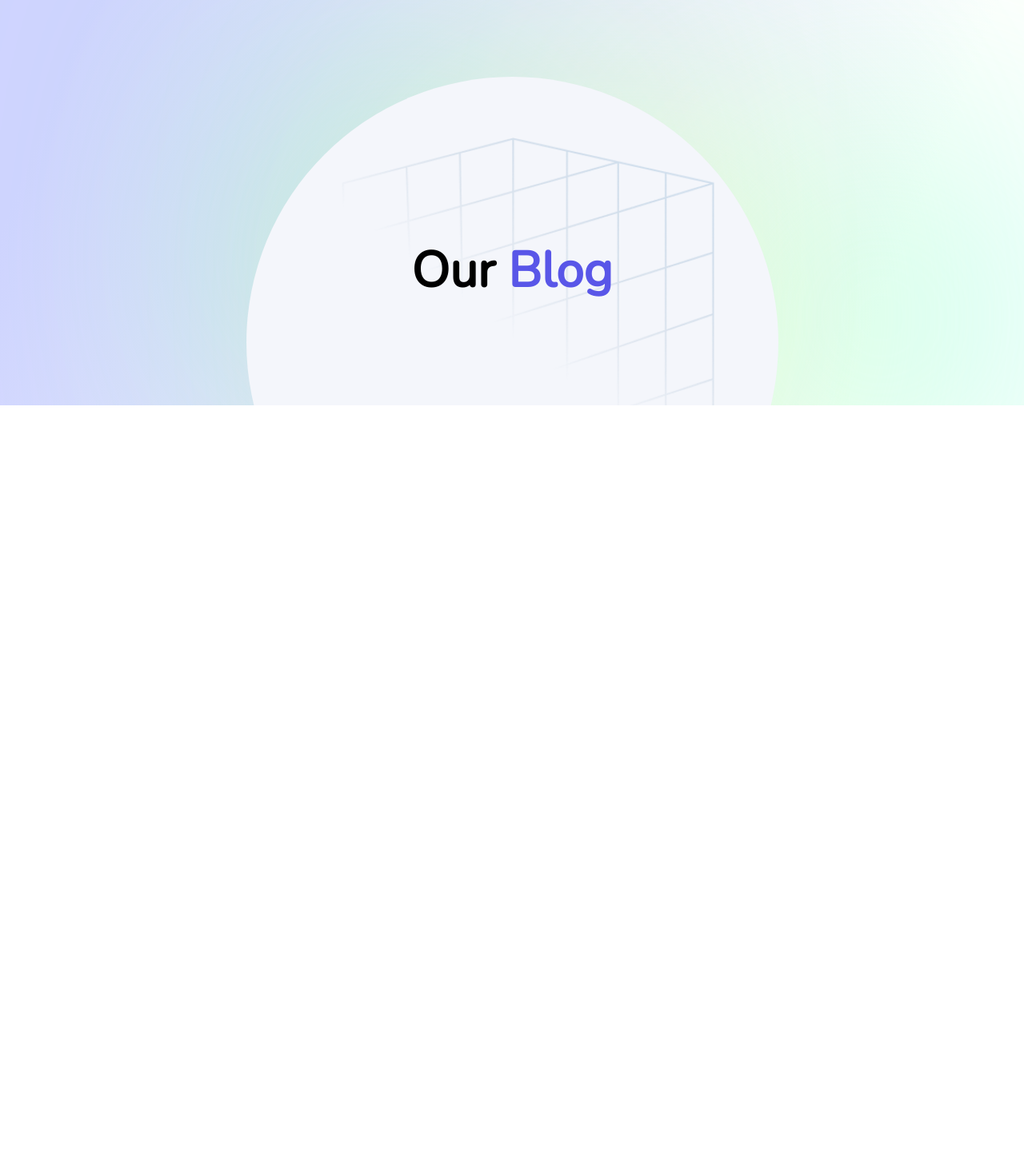
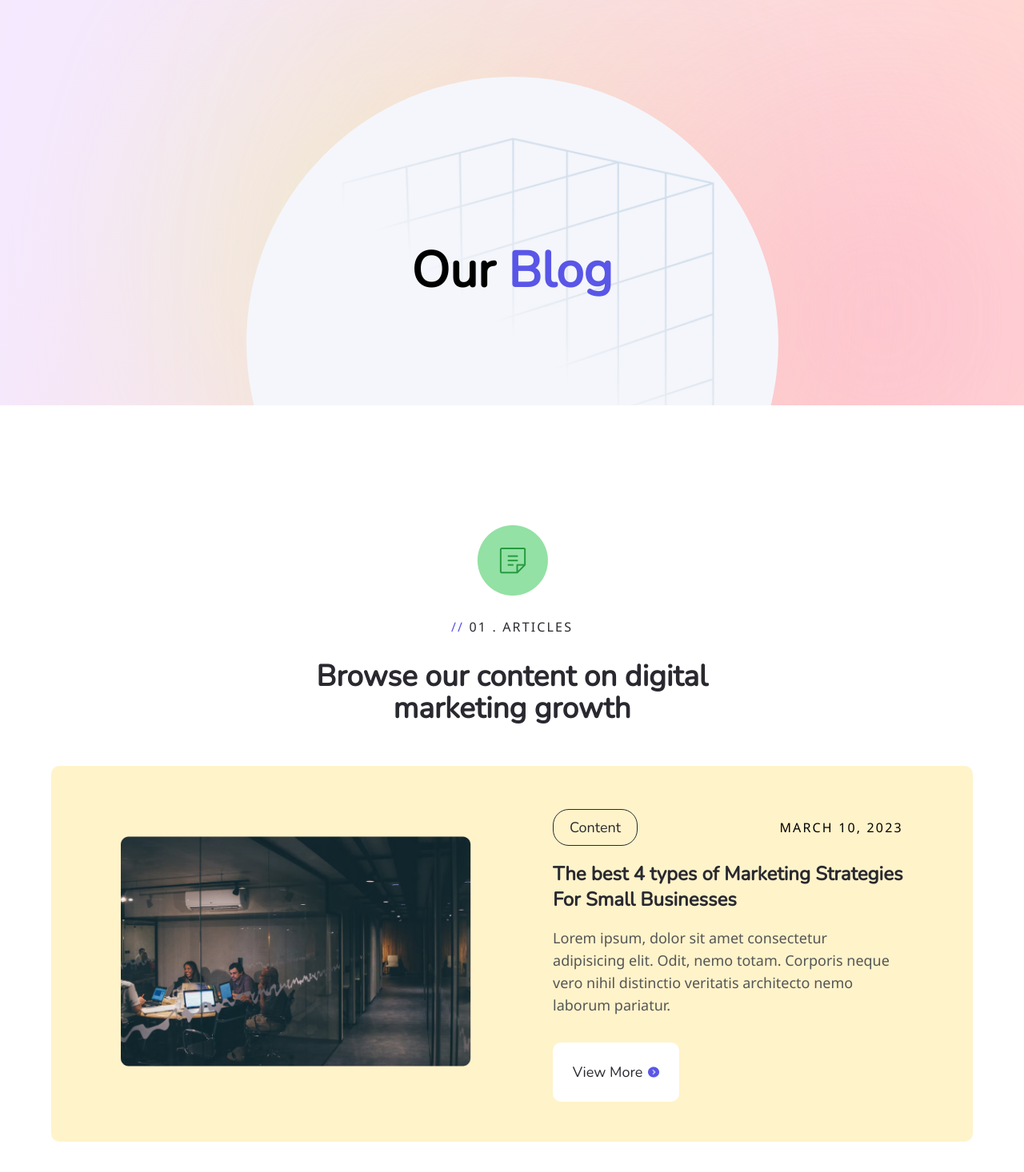
Before and after one commit to koredeJacob/Digital-Marketing-site, a React (Vite) app: page /Blog in a window 1280 px wide. Shown: the part 98-1564 px from the top of the page at 80% size. Before the commit the page ends 800 px from the top, so only its background shows below. Built offline with nearby package versions, Linux system fonts and the light colour scheme.

Commit message:
still working on blog

```diff
--- a/src/pages/blog/blog.css
+++ b/src/pages/blog/blog.css
@@ -0,0 +1,21 @@
+.blog-section{
+    margin: 80px 0;
+}
+
+@media(min-width:768px){
+    .blog-section{
+        margin: 100px 0;
+    }
+}
+
+@media(min-width:990px) {
+    .blog-section {
+        margin: 120px 0;
+    }
+}
+
+@media(min-width:1260px) {
+    .blog-section {
+        margin: 150px 0;
+    }
+}
--- a/src/pages/blog/blog.jsx
+++ b/src/pages/blog/blog.jsx
@@ -1,17 +1,26 @@
 import React from "react"
+
+import file from "../../assets/blogimages/icon (1).png"
+import articleimage from "../../assets/homeimages/small businesses.png"
 import Nav from "../../components/navigation/navigation"
 import Banner from "../../components/banner/banner"
+import Header from "../../components/header/header"
+import Article from "../../components/article/article"
 import "./blog.css"
 
 function Blog(){
     return (
         <div>
-            <header className="services-hero" style={{background: "linear-gradient(111.23deg, #CFD4FF 9.95%, #FFFFFD 85.17%)"}}>
+            <header className="services-hero" style={{background: "linear-gradient(111.23deg, #F5E9FF 9.95%, #FFDBD5 85.17%)"}}>
                 <Nav/>
                 <div className="banner-container">
-                    <Banner text="Our" bluetext="Blog" first= "#7DFFE8" second="#7CFF99" third="#EDFFBB"/>
+                    <Banner text="Our" bluetext="Blog" first= "#FA95D1" second="#DDFF7C" third="#FFC4BB"/>
                 </div>
             </header>
+            <div className="blog-section">
+                <Header image={file} light={false} spantext="01 . ARTICLES" content="Browse our content on digital marketing growth"/>
+                <Article image={articleimage} date="MARCH 10, 2023" title="The best 4 types of Marketing Strategies For Small Businesses" background="#FFF3CA" reverse={false}/>
+            </div>
         </div>
     )
 }
```
Also changed, not shown: src/components/subscribe/subscribe.jsx (added, +22 -0 lines), src/assets/blogimages/Icon (1).png (added), src/assets/blogimages/Pattern.png (added), src/components/subscribe/subscribe.css (added).
